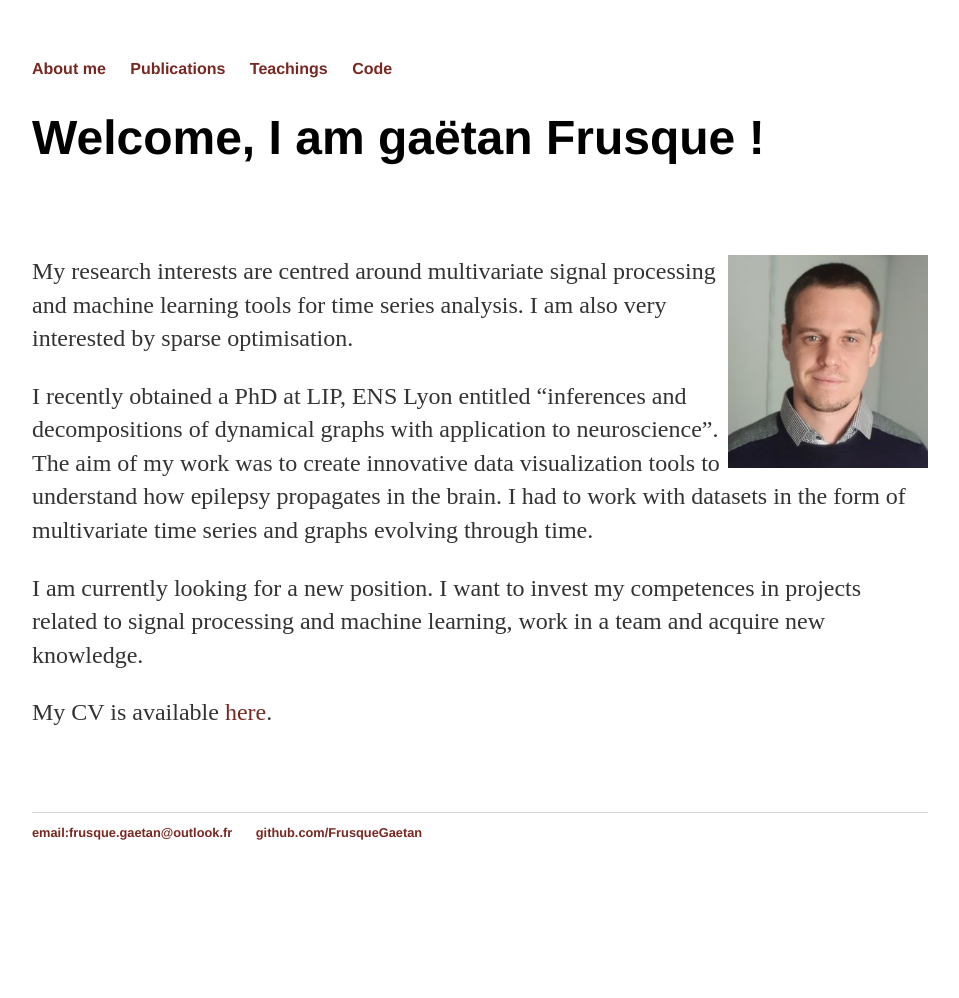
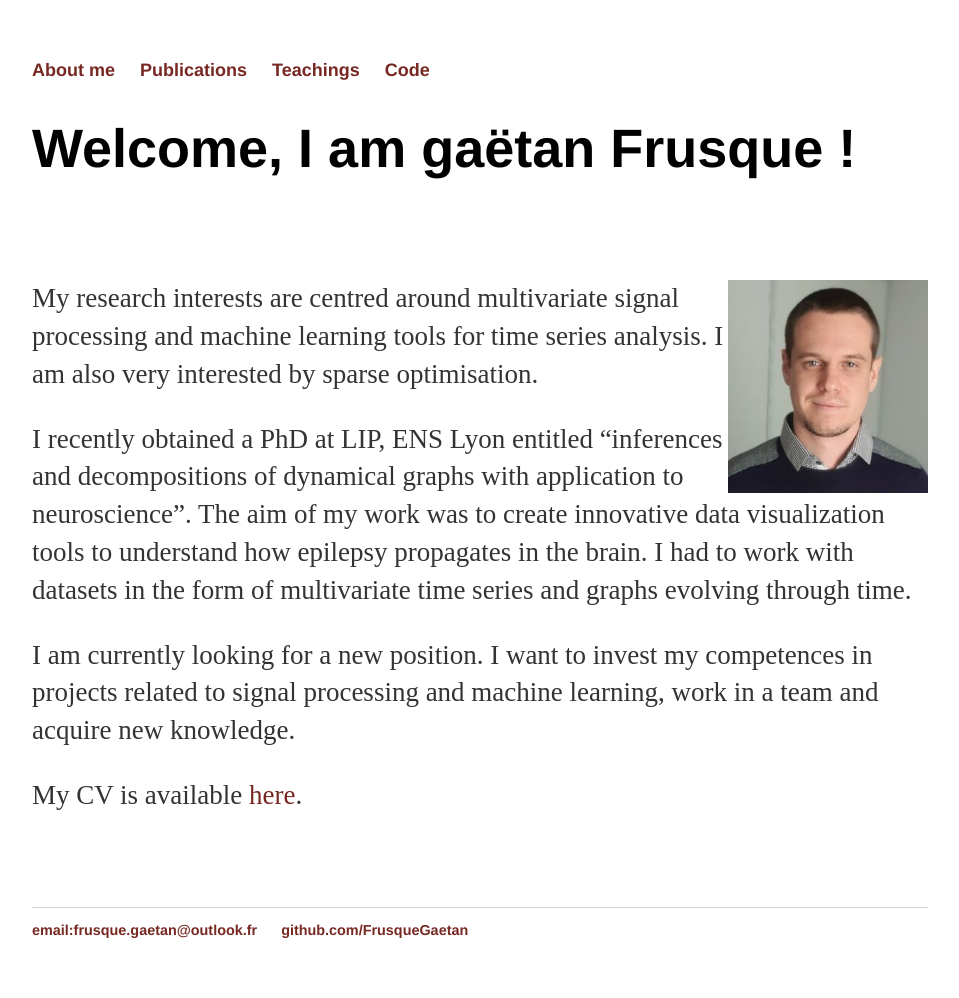
Before and after one commit to FrusqueGaetan/FrusqueGaetan.github.io, a Jekyll site: the page built from index.md, in a window 1280 px wide. Shown: the whole page, without its empty margins (160-1119 px from the left). Built offline with Jekyll 4.4.1, drawn with Linux system fonts in a browser that asks for light colours; before the commit the page ends 900 px from its top, so only the background shows below that.

Commit message:
minor change

```diff
--- a/_layouts/default.html
+++ b/_layouts/default.html
@@ -24,7 +24,7 @@
     <footer>
         <ul>
             <li><a href="mailto:frusque.gaetan@outlook.fr">email:frusque.gaetan@outlook.fr</a></li>
-            <li><a href="https://github.com/FrusqueGaetan" ALIGN="RIGHT">github.com/FrusqueGaetan</a></li>
+            <li><a href="https://github.com/FrusqueGaetan">github.com/FrusqueGaetan</a></li>
         </ul>
     </footer>
 </body>
--- a/css/main.css
+++ b/css/main.css
@@ -1,7 +1,7 @@
 body {
     margin: 60px auto;
     width: 70%;
-    font-size: 1em;
+    font-size: 18px;
 }
 nav ul, footer ul {
     font-family:'Helvetica', 'Arial', 'Sans-Serif';
```
